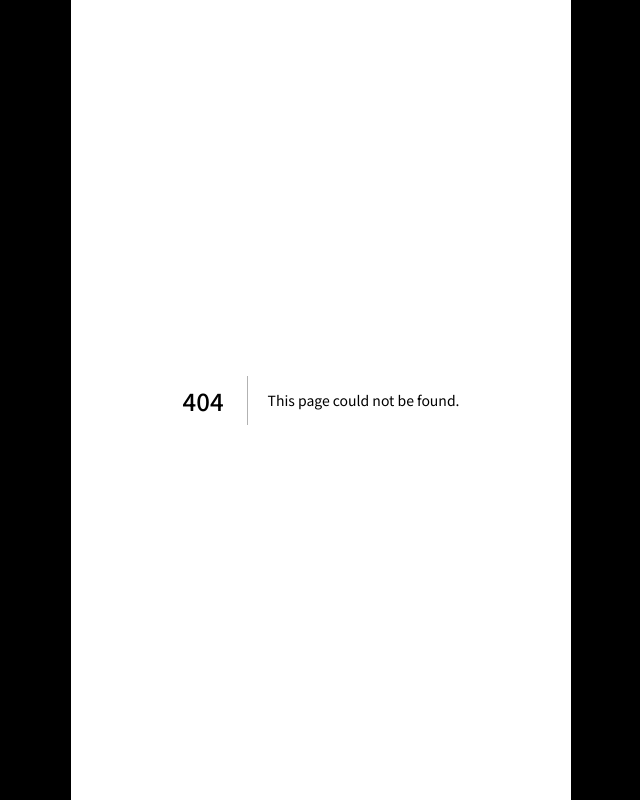
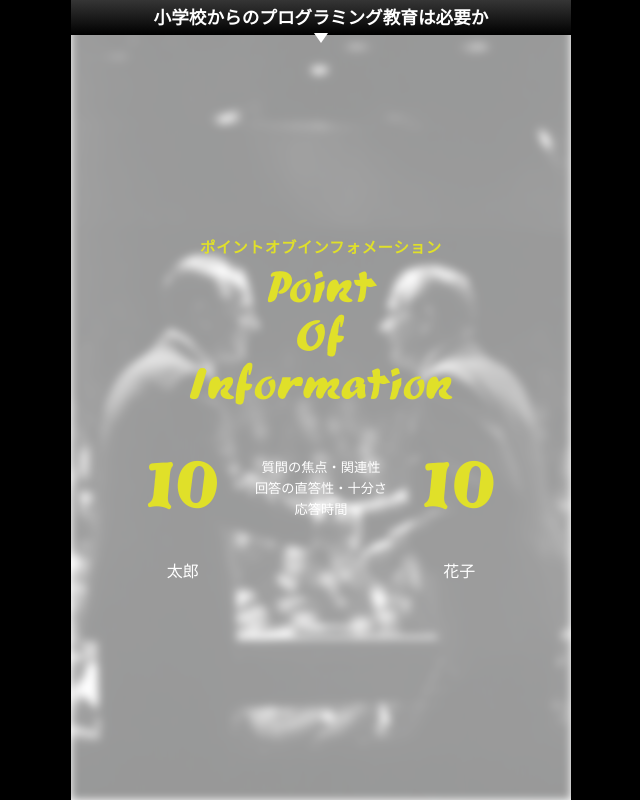
Before and after one commit to gorimatyan/aristo-frontend, a Next.js app: page /matching/1/result in a window 1280 px wide. Before the commit this address had no page. Shown: the whole page, without its empty margins (319-959 px from the left). Built offline with nearby package versions, Linux system fonts and the light colour scheme.

Commit message:
カテゴリーごとのスコアを表示するページの作成

```diff
--- /dev/null
+++ b/src/app/matching/[match_id]/result/ResultPage.tsx
@@ -0,0 +1,23 @@
+"use client"
+import { MatchingLayout } from "@/features/layout/components/MatchingLayout"
+import { CategoryScore } from "@/features/matchResult/components/CategoryScore/CategoryScore"
+
+export const ResultPage =
+  (/**{ params }: { params: { match_id: string } }*/) => {
+    return (
+      <MatchingLayout
+        className="flex flex-col justify-center"
+        backgroundImageSrc="/assets/images/debate/u7544387239_A_black_and_white_photograph_of_two_men_in_suits__401b00a7-9a19-4101-b745-31536a1619e8_3.png"
+        titleContent="小学校からのプログラミング教育は必要か"
+      >
+        <CategoryScore
+          yourScore={10}
+          yourUserName="太郎"
+          opponentScore={10}
+          opponentUserName="花子"
+          category="pointOfInformation"
+          className="mb-16x"
+        />
+      </MatchingLayout>
+    )
+  }
--- /dev/null
+++ b/src/app/matching/[match_id]/result/page.tsx
@@ -0,0 +1,5 @@
+import { ResultPage } from "./ResultPage"
+
+export default function Result(/**{ params }: { params: { match_id: string } }*/) {
+  return <ResultPage /**params={params} */ />
+}
--- /dev/null
+++ b/src/features/matchResult/components/CategoryScore/CategoryScore.tsx
@@ -0,0 +1,139 @@
+import type { ComponentPropsWithRef } from "react"
+import { forte } from "../../../../../styles/fonts"
+import { mergeClassNames } from "@/features/style/classnames"
+
+type CategoryScoreProps = ComponentPropsWithRef<"div"> & {
+  yourScore: number
+  yourUserName: string
+  opponentScore: number
+  opponentUserName: string
+  category: Category
+}
+
+type Category = "pointOfInformation" | "logos" | "pathos" | "ethos"
+
+const categoryNameJp: Record<Category, string> = {
+  pointOfInformation: "ポイントオブインフォメーション",
+  logos: "ロゴス",
+  pathos: "パトス",
+  ethos: "エトス",
+}
+
+const pointOfView: Record<Category, string[]> = {
+  pointOfInformation: [
+    "質問の焦点・関連性",
+    "回答の直答性・十分さ",
+    "応答時間",
+  ],
+  logos: ["主張と構造の明確さ", "根拠の質と推論の妥当性", "反駁の命中精度"],
+  pathos: ["明瞭さ・流暢さ", "具体性・分かりやすさ"],
+  ethos: ["礼節・公平性", "ルール遵守"],
+}
+
+const categoryColor: Record<Category, string> = {
+  pointOfInformation: "text-[#E0E029]",
+  logos: "text-[#FF4747]",
+  pathos: "text-[#56E376]",
+  ethos: "text-[#84B7FF]",
+}
+
+export const CategoryScore = ({
+  yourScore,
+  yourUserName,
+  opponentScore,
+  opponentUserName,
+  category,
+  className,
+  ...props
+}: CategoryScoreProps) => {
+  const categoryNameEn = () => {
+    if (category === "pointOfInformation") {
+      return (
+        <>
+          <span
+            className={`${forte.className} text-40x leading-[1.1] ${categoryColor[category]}`}
+          >
+            Point
+          </span>
+          <span
+            className={`${forte.className} text-40x leading-[1.1] ${categoryColor[category]}`}
+          >
+            Of
+          </span>
+          <span
+            className={`${forte.className} text-40x leading-[1.1] ${categoryColor[category]}`}
+          >
+            Information
+          </span>
+        </>
+      )
+    } else if (category === "logos") {
+      return (
+        <span
+          className={`${forte.className} ${categoryColor[category]} text-72x leading-[1.1]`}
+        >
+          Logos
+        </span>
+      )
+    } else if (category === "pathos") {
+      return (
+        <span
+          className={`${forte.className} ${categoryColor[category]} text-72x leading-[1.1]`}
+        >
+          Pathos
+        </span>
+      )
+    } else if (category === "ethos") {
+      return (
+        <span
+          className={`${forte.className} ${categoryColor[category]} text-72x leading-[1.1]`}
+        >
+          Ethos
+        </span>
+      )
+    }
+  }
+  return (
+    <div
+      className={mergeClassNames(
+        "flex h-full flex-col items-center justify-center py-16x text-white",
+        className,
+      )}
+      {...props}
+    >
+      <div
+        className={`pb-6x text-14x font-bold tracking-wider ${categoryColor[category]}`}
+      >
+        {categoryNameJp[category]}
+      </div>
+      <div
+        className={`${forte.className} flex flex-col items-center justify-center pb-24x`}
+      >
+        {categoryNameEn()}
+      </div>
+      <div className="flex items-start gap-32x">
+        <div className="flex flex-col items-center justify-center gap-20x">
+          <span
+            className={`${forte.className} text-60x ${categoryColor[category]}`}
+          >
+            {yourScore}
+          </span>
+          <span>{yourUserName}</span>
+        </div>
+        <p className="mt-18x flex min-w-120x flex-col items-center justify-center gap-1x text-12x">
+          {pointOfView[category].map((point) => (
+            <span key={point}>{point}</span>
+          ))}
+        </p>
+        <div className="flex flex-col items-center justify-center gap-20x">
+          <span
+            className={`${forte.className} text-60x ${categoryColor[category]}`}
+          >
+            {opponentScore}
+          </span>
+          <span>{opponentUserName}</span>
+        </div>
+      </div>
+    </div>
+  )
+}
```
